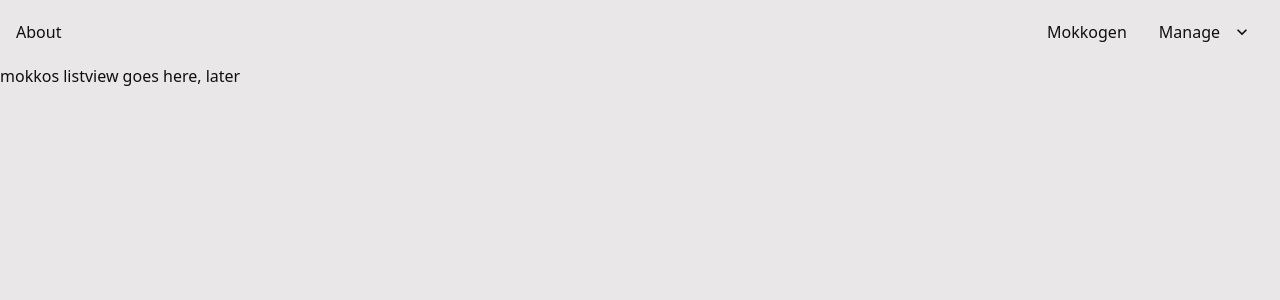
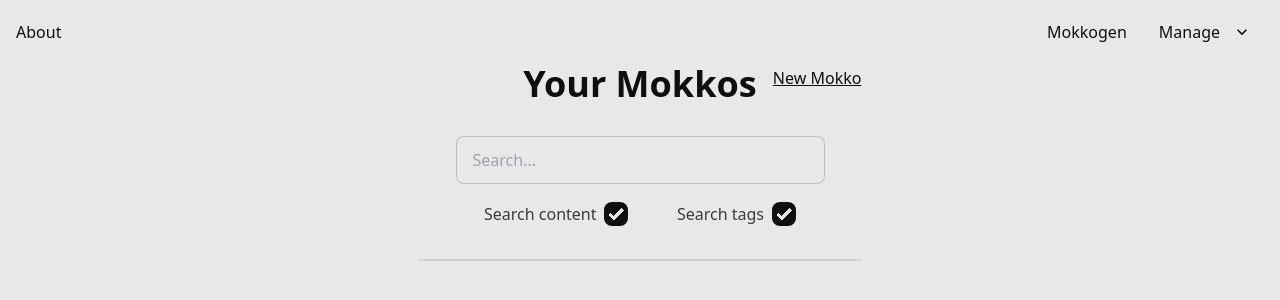
Before and after one commit to ypaulsussman/mokko_v2, a React (Vite) app: page /manage/mokkos in a window 1280 px wide. Shown: the top 300 px of the page. Built offline with nearby package versions, Linux system fonts and the light colour scheme.

Commit message:
add mokko listview

```diff
--- a/src/ManageMokkos.jsx
+++ b/src/ManageMokkos.jsx
@@ -1,8 +1,180 @@
+import React, { useEffect, useState } from "react";
+import { Link } from "react-router-dom";
+import { db } from "./data/db";
+import SanitizedHTML from "./components/SanitizedHTML";
+import { MOKKOS_PER_PAGE } from "./data/constants";
+
+function goLastPage(searchParams, setSearchParams) {
+  setSearchParams({
+    ...searchParams,
+    currentPage: (searchParams.currentPage -= 1),
+  });
+}
+
+function goNextPage(searchParams, setSearchParams) {
+  setSearchParams({
+    ...searchParams,
+    currentPage: (searchParams.currentPage += 1),
+  });
+}
+
+function toggleSearchContent(searchParams, setSearchParams) {
+  setSearchParams({
+    ...searchParams,
+    searchContent: !searchParams.searchContent,
+  });
+}
+
+function toggleSearchTags(searchParams, setSearchParams) {
+  setSearchParams({
+    ...searchParams,
+    searchTags: !searchParams.searchTags,
+  });
+}
+
+function updateQueryString(e, searchParams, setSearchParams) {
+  setSearchParams({
+    ...searchParams,
+    queryString: e.target.value,
+  });
+}
+
 function ManageMokkos() {
+  const [totalMokkoPageCount, setTotalMokkoPageCount] = useState();
+  const [mokkos, setMokkos] = useState([]);
+  const [searchParams, setSearchParams] = useState({
+    currentPage: 0,
+    queryString: "",
+    searchContent: true,
+    searchTags: true,
+  });
+
+  useEffect(() => {
+    async function getMokkos({
+      currentPage,
+      queryString,
+      searchContent,
+      searchTags,
+    }) {
+      const mokkos = await db.mokkos.filter((mokko) => {
+        if (!queryString) {
+          return true;
+        } else {
+          let target = "";
+          target = searchContent ? target + mokko.content : target;
+          target = searchTags ? target + mokko.tags.toString() : target;
+          return target.toLowerCase().includes(queryString.toLowerCase());
+        }
+      });
+
+      const totalMokkos = await mokkos.count();
+
+      const paginatedMokkos = await mokkos
+        .offset(currentPage * MOKKOS_PER_PAGE)
+        .limit(MOKKOS_PER_PAGE)
+        .toArray();
+
+      setTotalMokkoPageCount(Math.ceil(totalMokkos / MOKKOS_PER_PAGE));
+      setMokkos(paginatedMokkos);
+    }
+
+    getMokkos(searchParams);
+  }, [searchParams]);
+
   return (
-    <>
-      <p>mokkos listview goes here, later</p>
-    </>
+    <div className="grid">
+      <div className="justify-self-center prose">
+        <div className="grid grid-cols-5">
+          <div className="col-start-2 col-span-3">
+            <h1 className="text-center">Your Mokkos</h1>
+          </div>
+          <Link to={"new"} className="link block text-right">
+            New Mokko
+          </Link>
+        </div>
+
+        {/* Search Widget */}
+        <div className="grid">
+          <form className="grid justify-self-center w-5/6">
+            <input
+              type="text"
+              value={searchParams.queryString}
+              onChange={(e) => {
+                updateQueryString(e, searchParams, setSearchParams);
+              }}
+              placeholder="Search..."
+              disabled={!searchParams.searchContent && !searchParams.searchTags}
+              className="input input-bordered w-full justify-self-center"
+            />
+            <div className="flex flex-row flex-wrap justify-evenly gap-x-4 mt-2">
+              <label className="label">
+                Search content
+                <input
+                  type="checkbox"
+                  checked={searchParams.searchContent}
+                  onChange={() =>
+                    toggleSearchContent(searchParams, setSearchParams)
+                  }
+                  className="checkbox ml-2"
+                />
+              </label>
+              <label className="label">
+                Search tags
+                <input
+                  type="checkbox"
+                  checked={searchParams.searchTags}
+                  onChange={() =>
+                    toggleSearchTags(searchParams, setSearchParams)
+                  }
+                  className="checkbox ml-2"
+                />
+              </label>
+            </div>
+          </form>
+        </div>
+
+        {/* Mokkos List */}
+        <div className="divider"></div>
+        {mokkos.map((mokko) => (
+          <div key={mokko.id}>
+            {/* undo font-styling applied by `prose` class to link-text*/}
+            <Link to={`${mokko.id}`} className="no-underline font-normal">
+              <div className="card card-bordered shadow-lg shadow-gray-500">
+                <div className="card-body">
+                  <SanitizedHTML content={mokko.content} />
+                </div>
+              </div>
+            </Link>
+            <div className="divider"></div>
+          </div>
+        ))}
+
+        {/* Paginator */}
+        {totalMokkoPageCount > 1 && (
+          <div className="grid my-9">
+            <div className="btn-group justify-self-center">
+              <button
+                className="btn"
+                disabled={searchParams.currentPage === 0}
+                onClick={() => goLastPage(searchParams, setSearchParams)}
+              >
+                «
+              </button>
+              <button className="btn">{`Page ${
+                searchParams.currentPage + 1
+              } (of ${totalMokkoPageCount})`}</button>
+              <button
+                className="btn"
+                disabled={searchParams.currentPage === totalMokkoPageCount - 1}
+                onClick={() => goNextPage(searchParams, setSearchParams)}
+              >
+                »
+              </button>
+            </div>
+          </div>
+        )}
+      </div>
+    </div>
   );
 }
 
--- a/src/ManageNotes.jsx
+++ b/src/ManageNotes.jsx
@@ -2,6 +2,7 @@ import React, { useEffect, useState } from "react";
 import { Link } from "react-router-dom";
 import { db } from "./data/db";
 import SanitizedHTML from "./components/SanitizedHTML";
+import { NOTES_PER_PAGE } from "./data/constants";
 
 function goLastPage(searchParams, setSearchParams) {
   setSearchParams({
@@ -86,11 +87,11 @@ function ManageNotes() {
       const totalNotes = await notes.count();
 
       const paginatedNotes = await notes
-        .offset(currentPage * 10)
-        .limit(10)
+        .offset(currentPage * NOTES_PER_PAGE)
+        .limit(NOTES_PER_PAGE)
         .toArray();
 
-      setTotalNotePageCount(Math.ceil(totalNotes / 10));
+      setTotalNotePageCount(Math.ceil(totalNotes / NOTES_PER_PAGE));
       setNotes(paginatedNotes);
     }
 
--- a/src/data/constants.js
+++ b/src/data/constants.js
@@ -18,3 +18,7 @@ export const INITIAL_NOTE_DATA = {
 };
 
 export const INVALID_DATE = 'Invalid Date'
+
+export const NOTES_PER_PAGE = 10
+
+export const MOKKOS_PER_PAGE = 10
--- a/src/data/db.js
+++ b/src/data/db.js
@@ -3,6 +3,6 @@ import Dexie from "dexie";
 export const db = new Dexie("mokkoDatabase");
 
 db.version(1).stores({
-  notes: "++id, content, *tags, cue_only, next_occurrence",
-  mokkos: "++id, content, base_note_id"
+  notes: "++id, content, *tags, next_occurrence",
+  mokkos: "++id, content, *tags, base_note_id"
 });
```
Also changed, not shown: src/data/seedData.json.
